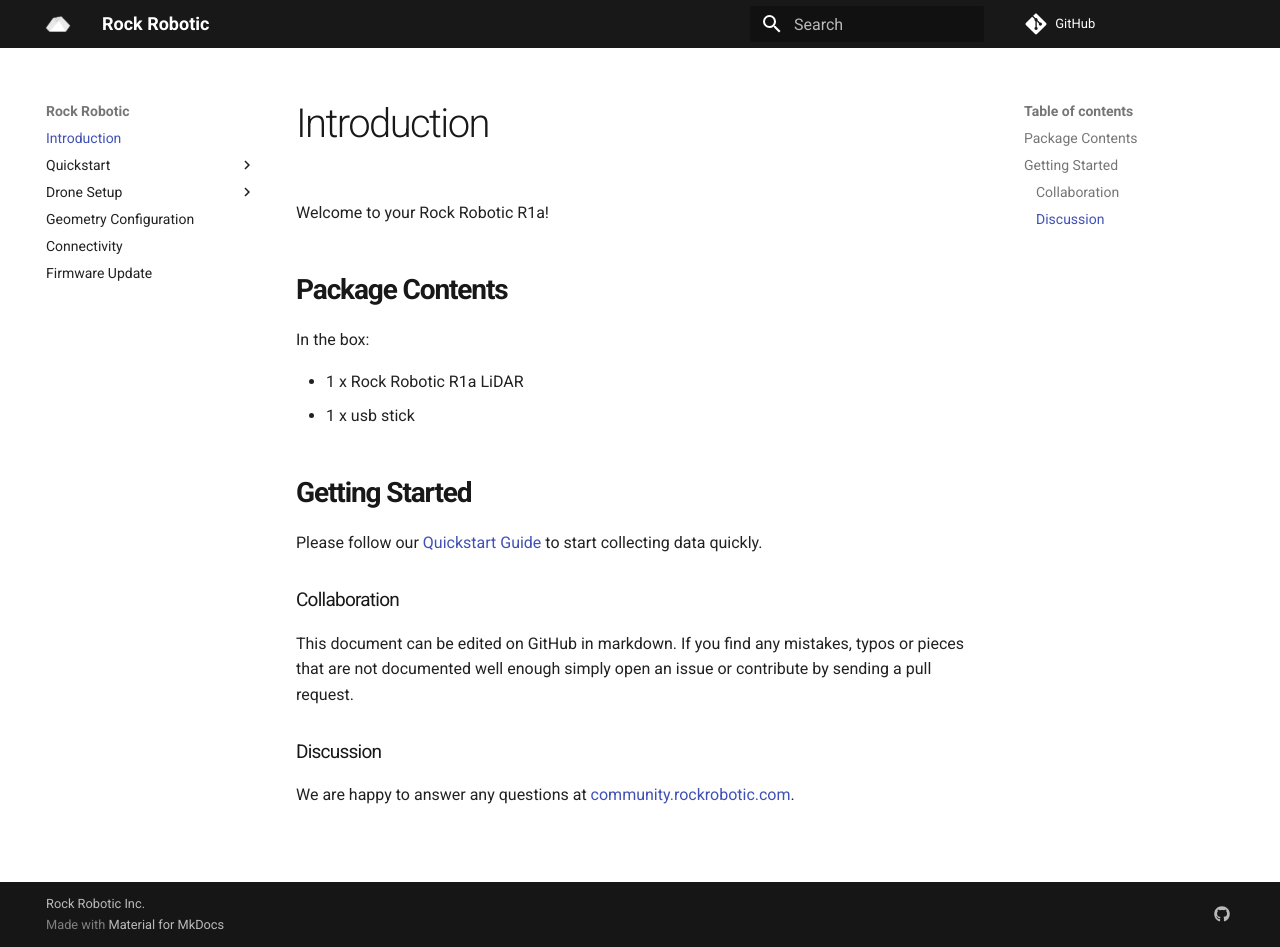
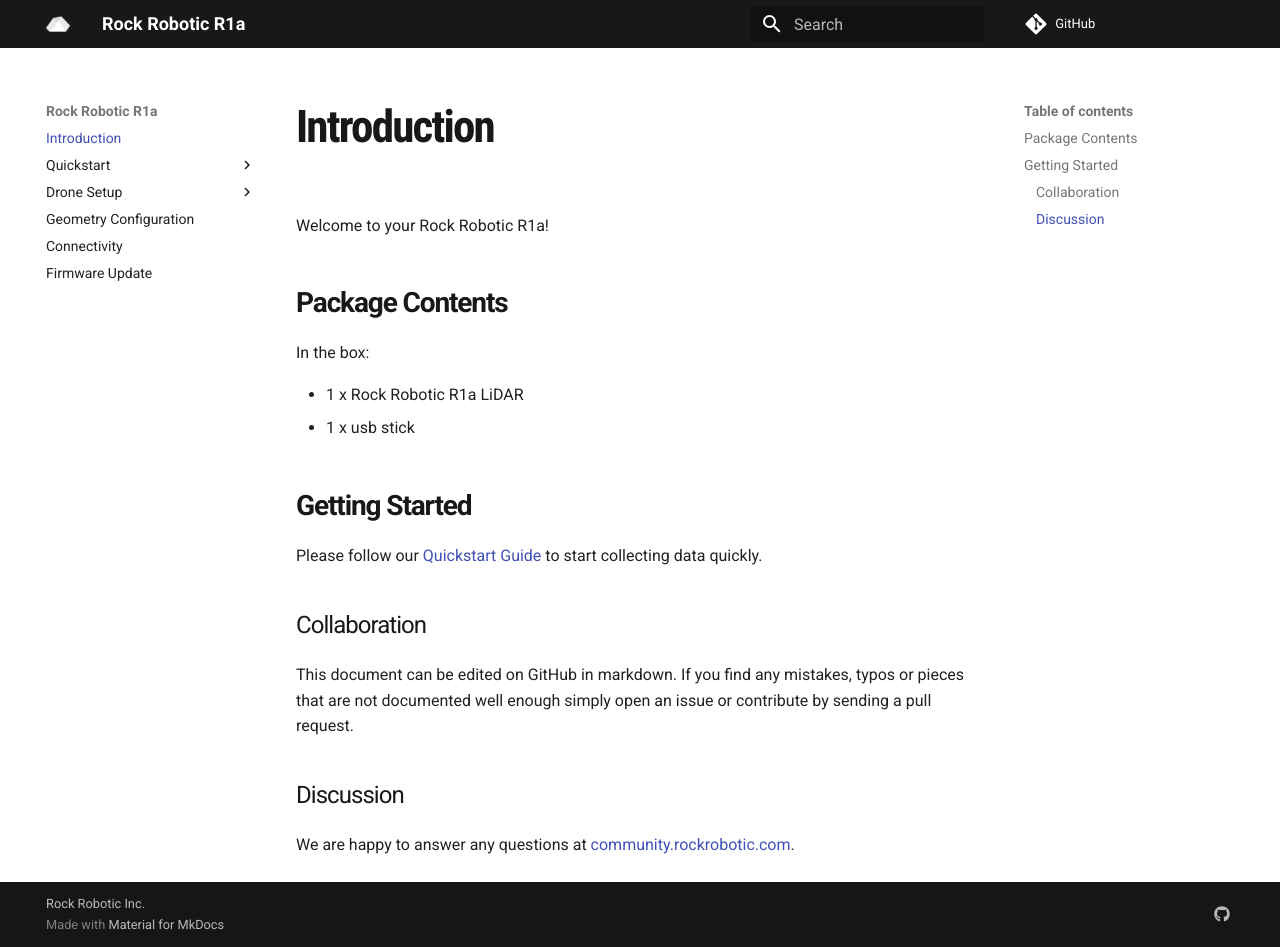
Before and after one commit to RockRobotic/rock-doc, an MkDocs documentation site: the page built from docs/index.md, in a window 1280 px wide and 947 px high. Built offline with MkDocs 1.6.1 and Material for MkDocs 9.7.7, drawn with Linux system fonts in a browser that asks for light colours; comment, search, counter and statistics services are not loaded.

Commit message:
Update styles.

```diff
--- a/docs/stylesheets/extra.css
+++ b/docs/stylesheets/extra.css
@@ -1,3 +1,17 @@
+/* roboto-condensed-700 - latin */
+@font-face {
+  font-family: 'Roboto Condensed';
+  font-style: normal;
+  font-weight: 700;
+  src: url('../fonts/roboto-condensed-v18-latin-700.eot'); /* IE9 Compat Modes */
+  src: local('Roboto Condensed Bold'), local('RobotoCondensed-Bold'),
+       url('../fonts/roboto-condensed-v18-latin-700.eot?#iefix') format('embedded-opentype'), /* IE6-IE8 */
+       url('../fonts/roboto-condensed-v18-latin-700.woff2') format('woff2'), /* Super Modern Browsers */
+       url('../fonts/roboto-condensed-v18-latin-700.woff') format('woff'), /* Modern Browsers */
+       url('../fonts/roboto-condensed-v18-latin-700.ttf') format('truetype'), /* Safari, Android, iOS */
+       url('../fonts/roboto-condensed-v18-latin-700.svg#RobotoCondensed') format('svg'); /* Legacy iOS */
+}
+
 .md-header {
     background-color: #181818 !important;
     box-shadow: none;
@@ -8,7 +22,8 @@
 }
 
 .md-typeset h1 {
-    font-size: 40px;
+    font-family: 'Roboto Condensed';
+    font-size: 45px;
     color: #181818;
     letter-spacing: -0.04em;
 }
@@ -21,7 +36,7 @@
 }
 
 .md-typeset h3 {
-    font-size: 19px;
+    font-size: 24px;
     color: #181818;
     letter-spacing: -0.04em;
 }
--- a/mkdocs.yml
+++ b/mkdocs.yml
@@ -1,9 +1,10 @@
-site_name: Rock Robotic
+site_name: Rock Robotic R1a
 extra_css:
   - stylesheets/extra.css
 theme:
   name: material
   logo: img/rock.png
+  favicon: img/favicon.png
   palette:
     scheme: default
     primary: black
```
Also changed, not shown: docs/fonts/roboto-condensed-v18-latin-700.ttf (added), docs/fonts/roboto-condensed-v18-latin-700.woff (added), docs/fonts/roboto-condensed-v18-latin-700.woff2 (added), docs/img/favicon.png (added), 2 other files.
